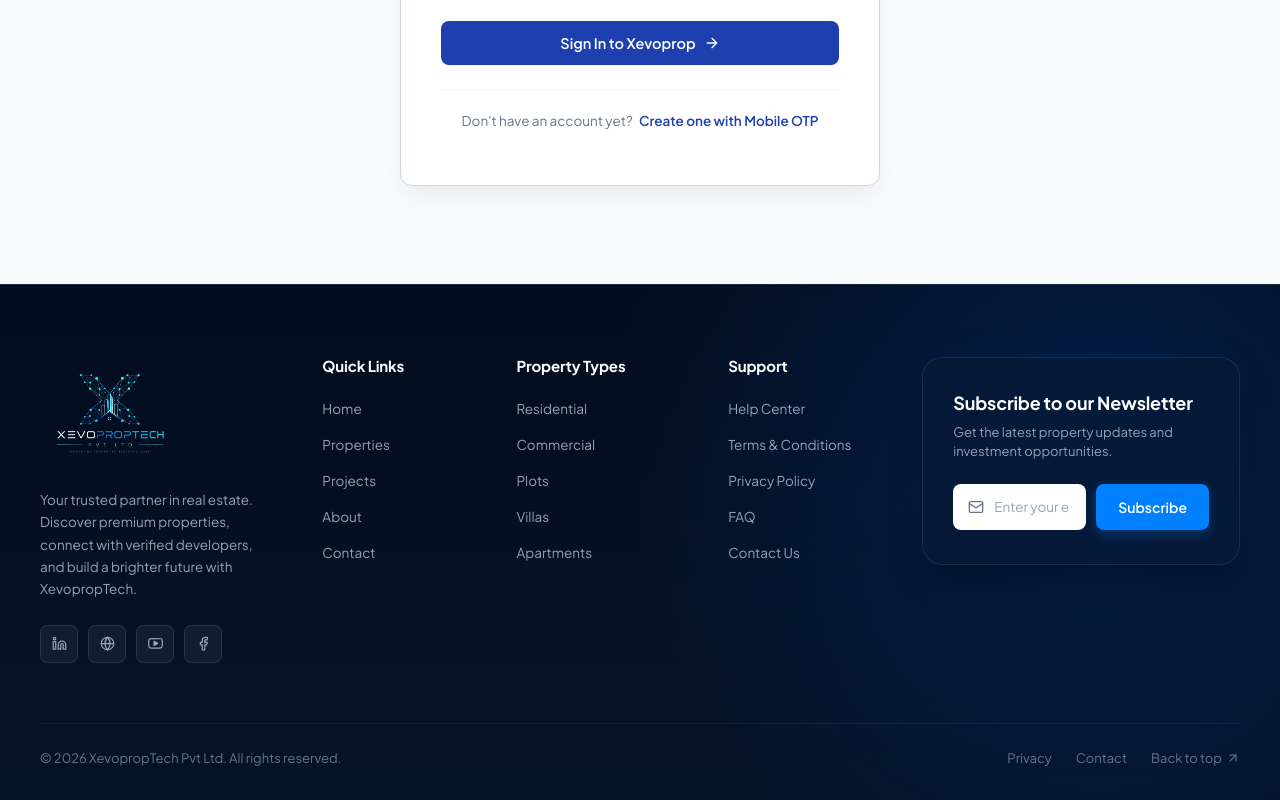
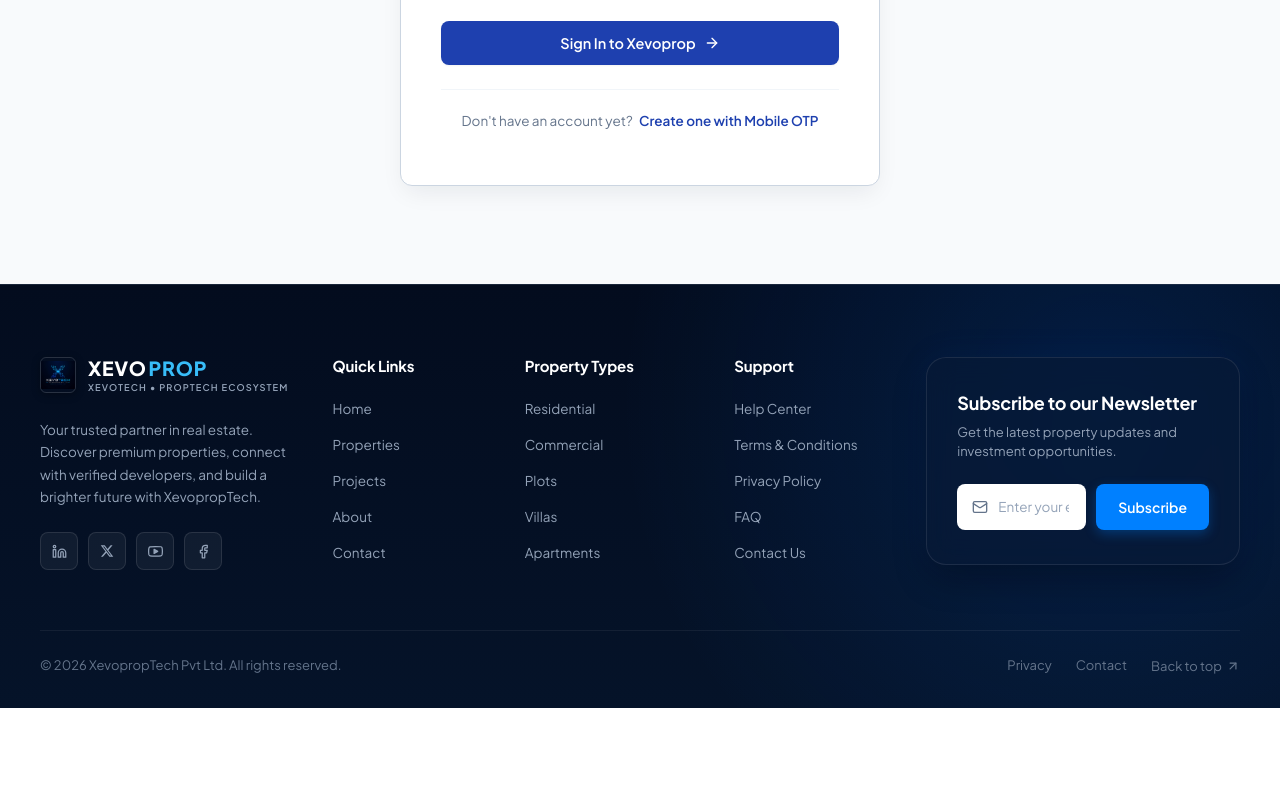
Before and after one commit to puneethkalinga/xevoprop, a React (Vite) app in the folder frontend/: page /login in a window 1280 px wide. Shown: the part 586-1386 px from the top of the page. After the commit the page ends 1294 px from the top, so only its background shows below. Built offline with nearby package versions, Linux system fonts and the light colour scheme; no server answers.

Commit message:
feat(footer): update footer to match screenshot exactly with matching navbar logo and social icons

```diff
--- a/frontend/src/components/Footer.jsx
+++ b/frontend/src/components/Footer.jsx
@@ -13,7 +13,9 @@ import {
   LinkedInIcon,
   FacebookIcon,
   YoutubeIcon,
+  TwitterXIcon,
 } from "./SocialIcons";
+import { LogoWordmark } from "./Logo";
 import "./Footer.css";
 
 function Footer() {
@@ -87,12 +89,8 @@ function Footer() {
         <div className="footer-exact-grid">
           {/* COLUMN 1: BRAND */}
           <div className="footer-col-brand">
-            <Link to="/" className="footer-brand-logo-link">
-              <img
-                src="/xevoprop-logo.png"
-                alt="XevopropTech Pvt Ltd"
-                className="footer-brand-logo"
-              />
+            <Link to="/" className="footer-brand-logo-link" style={{ textDecoration: "none" }}>
+              <LogoWordmark size="default" variant="dark" />
             </Link>
 
             <p className="footer-brand-desc">
@@ -115,14 +113,14 @@ function Footer() {
               </a>
 
               <a
-                href="https://xevotech.in/"
+                href="https://twitter.com/xevotech"
                 target="_blank"
                 rel="noopener noreferrer"
-                aria-label="Website"
-                title="Visit Xevotech Website"
+                aria-label="Twitter / X"
+                title="Follow Xevotech on X"
                 className="social-tile"
               >
-                <Globe size={15} />
+                <TwitterXIcon size={14} />
               </a>
 
               <a
--- a/frontend/src/components/Logo.css
+++ b/frontend/src/components/Logo.css
@@ -67,3 +67,21 @@
 .logo-large .logo-brand-sub {
   font-size: 0.65rem;
 }
+
+/* Dark background variant */
+.logo-dark .logo-brand-xevo {
+  color: #FFFFFF;
+}
+
+.logo-dark .logo-brand-prop {
+  color: #38BDF8;
+}
+
+.logo-dark .logo-brand-sub {
+  color: #94A3B8;
+}
+
+.logo-dark .logo-img {
+  border-color: rgba(255, 255, 255, 0.15);
+  box-shadow: 0 2px 8px rgba(0, 0, 0, 0.3);
+}
--- a/frontend/src/components/Logo.jsx
+++ b/frontend/src/components/Logo.jsx
@@ -11,9 +11,9 @@ export function LogoImage({ className = "logo-img", size = 36 }) {
   );
 }
 
-export function LogoWordmark({ size = "default", showSubtitle = true }) {
+export function LogoWordmark({ size = "default", showSubtitle = true, variant = "light" }) {
   return (
-    <div className={`logo-wordmark logo-${size}`}>
+    <div className={`logo-wordmark logo-${size} logo-${variant}`}>
       <LogoImage size={size === "small" ? 28 : size === "large" ? 44 : 36} />
       <div className="logo-text-group">
         <div className="logo-brand-name">
--- a/frontend/src/components/SocialIcons.jsx
+++ b/frontend/src/components/SocialIcons.jsx
@@ -74,3 +74,17 @@ export function YoutubeIcon({ size = 16, className = "" }) {
     </svg>
   );
 }
+
+export function TwitterXIcon({ size = 16, className = "" }) {
+  return (
+    <svg
+      width={size}
+      height={size}
+      viewBox="0 0 24 24"
+      fill="currentColor"
+      className={className}
+    >
+      <path d="M18.244 2.25h3.308l-7.227 8.26 8.502 11.24H16.17l-5.214-6.817L4.99 21.75H1.68l7.73-8.835L1.254 2.25H8.08l4.713 6.231zm-1.161 17.52h1.833L7.084 4.126H5.117z" />
+    </svg>
+  );
+}
```
